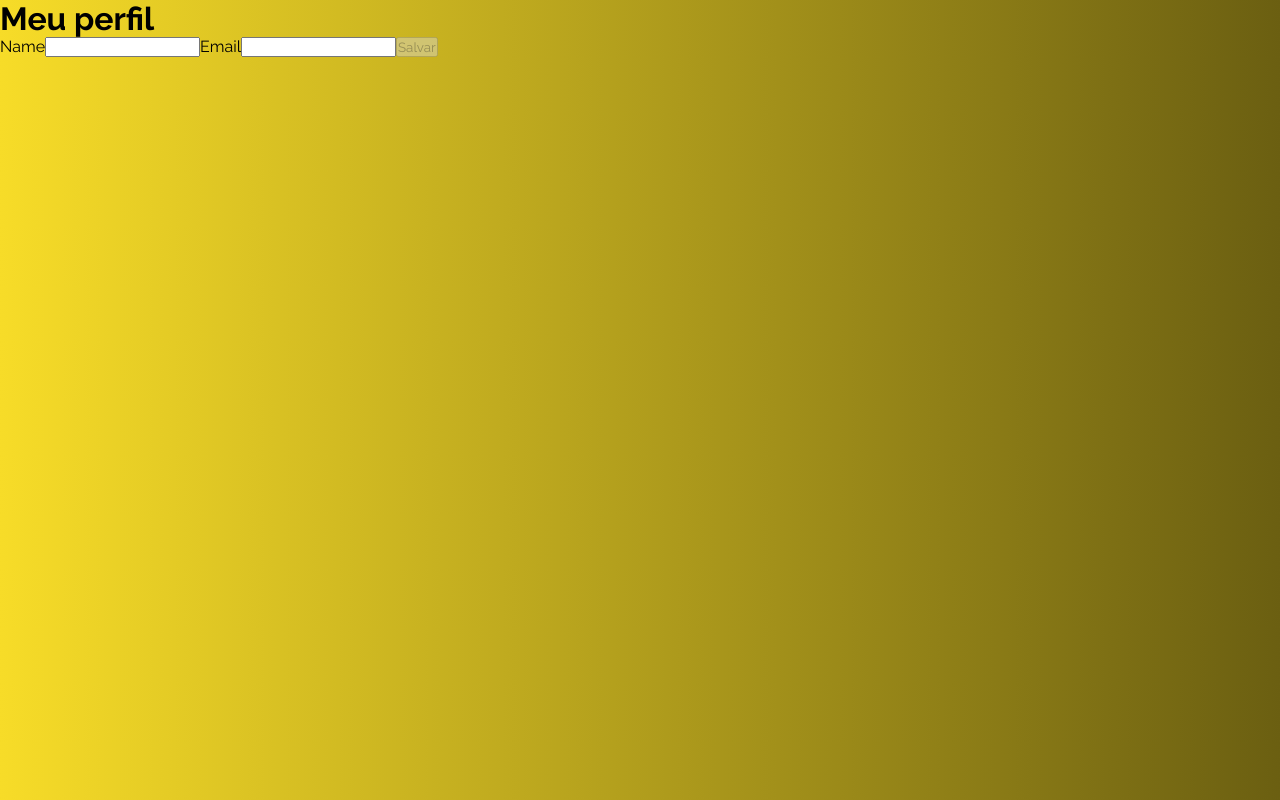
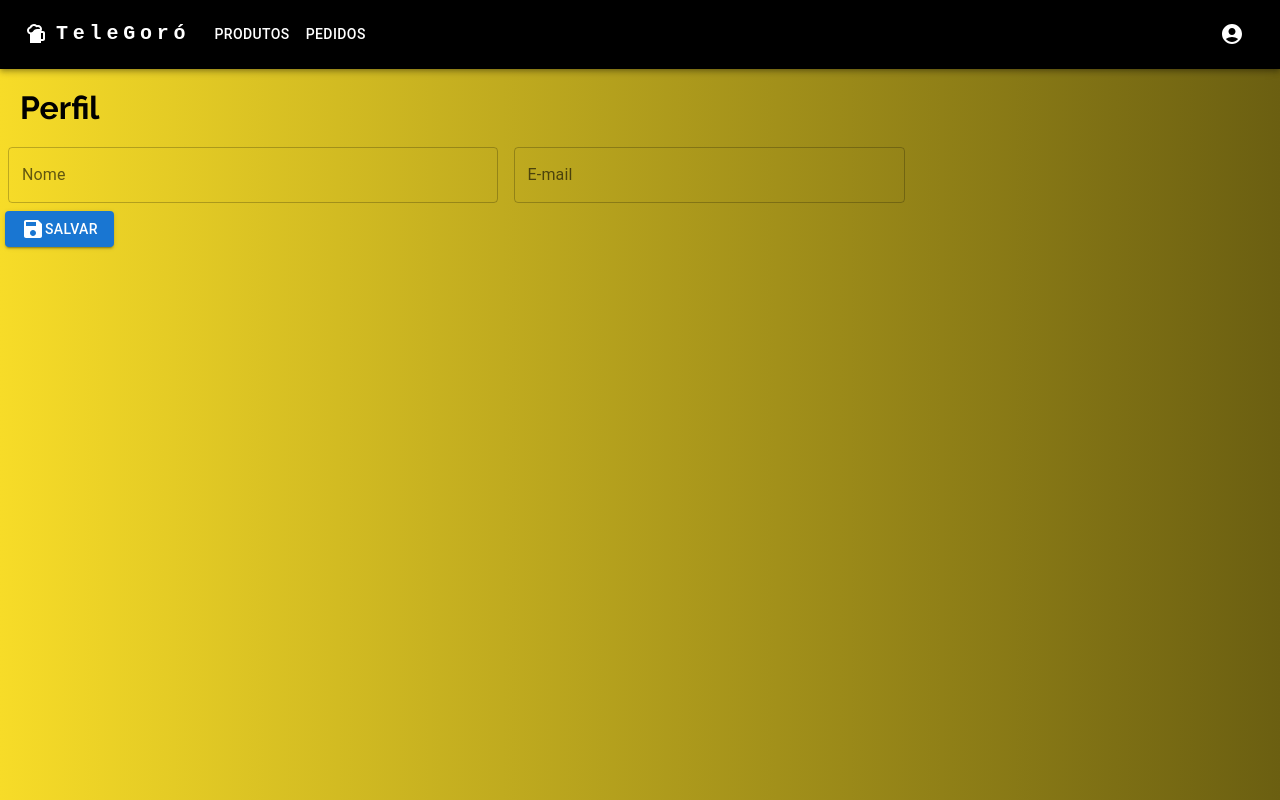
Before and after one commit to matheusbeaumord/pucbeer-web, a React (Vite) app: page /profile in a window 1280 px wide. Built offline with nearby package versions, Linux system fonts and the light colour scheme.

Commit message:
Subida-Profile

```diff
--- /dev/null
+++ b/src/components/Admin/AdminProfileForm.css
@@ -0,0 +1,12 @@
+h1 {
+    padding: 20px;
+}
+
+.div_geral {
+    margin-top: 70px;
+    position: fixed;
+}
+
+.btn_salvar {
+    margin-left: 5px;
+}
--- a/src/components/Admin/AdminProfileForm.jsx
+++ b/src/components/Admin/AdminProfileForm.jsx
@@ -1,27 +1,133 @@
 import { Link } from 'react-router-dom';
+// import * as React from 'react';
+import Box from '@mui/material/Box';
+import TextField from '@mui/material/TextField';
+// import Autocomplete from '@mui/material/Autocomplete';
+import SaveIcon from '@mui/icons-material/Save';
+import Stack from '@mui/material/Stack';
+import Button from '@mui/material/Button';
+import './AdminProfileForm.css'
 
 
 const AdminProfileForm = () => {
-  const name = JSON.parse(localStorage.getItem('name'));
-  const email = JSON.parse(localStorage.getItem('email'));
+  // const name = JSON.parse(localStorage.getItem('name'));
+  // const email = JSON.parse(localStorage.getItem('email'));
 
   if (!localStorage.getItem('token')) {
     return (<Link to="/login" />);
   }
 
   return (
-    <div>
-      <h1 data-testid="top-title">
-        Perfil
-      </h1>
-      <h1 data-testid="profile-name">
-        {`Nome: ${name}`}
-      </h1>
-      <h1 data-testid="profile-email">
-        {`Email: ${email}`}
-      </h1>
-    </div>
+  <Box
+    component="form"
+    noValidate
+    autoComplete="off"
+    sx={{ display: 'flex', flexWrap: 'wrap' }}
+  >
+  <h1 data-testid="top-title">
+    Perfil
+  </h1>
+    <div className='div_geral'>
+      <TextField
+        className='lbl_nome'
+        id="outlined"
+        label="Nome"
+        sx={{ m: 1, width: '50ch' }}
+      />
+      <TextField
+        className='lbl_email'
+        id="outlined"
+        label="E-mail"
+        sx={{ m: 1, width: '40ch' }}
+      />
+      {/* <TextField
+        className='lbl_password'
+        id="outlined-password-input"
+        label="Password"
+        type="password"
+        autoComplete="current-password"
+        sx={{ m: 1, width: '25ch' }}
+      />
+      <TextField
+        className='lbl_end'
+        id="outlined"
+        label="Endereço"
+        sx={{ m: 1, width: '60ch' }}
+      />
+      <TextField
+        className='lbl_numero'
+        id="outlined-number"
+        label="Número"
+        type="number"
+        InputLabelProps={{
+          shrink: true,
+        }}
+        sx={{ m: 1, width: '15ch' }}
+      />
+      <TextField
+        className='lbl_cidade'
+        id="outlined"
+        label="Cidade"
+        sx={{ m: 1, width: '30ch' }}
+      />
+      <Autocomplete
+      className='lbl_estado'
+      disablePortal
+      id="combo-box-demo"
+      options={estados}
+      sx={{ m: 1, width: '40ch' }}
+      renderInput={(params) => <TextField {...params} label="Estado" />}
+    /> */}
+    <Stack spacing={1} direction="row" className='btn_salvar'>
+      <Button variant="contained">
+      <SaveIcon/>
+        Salvar
+      </Button>
+    </Stack>
+  </div>
+  </Box>
+    // <div>
+    //   <h1 data-testid="top-title">
+    //     Perfil
+    //   </h1>
+    //   <h1 data-testid="profile-name">
+    //     {`Nome: ${name}`}
+    //   </h1>
+    //   <h1 data-testid="profile-email">
+    //     {`Email: ${email}`}
+    //   </h1>
+    // </div>
   );
 };
 
+// const estados = [
+//   { label: 'Acre – AC' },
+//   { label: 'Alagoas – AL' },
+//   { label: 'Amapá – AP' },
+//   { label: 'Amazonas – AM' },
+//   { label: 'Bahia – BA' },
+//   { label: 'Ceará – CE' },
+//   { label: 'Distrito Federal – DF' },
+//   { label: 'Espírito Santo – ES' },
+//   { label: 'Goiás – GO' },
+//   { label: 'Maranhão – MA' },
+//   { label: 'Mato Grosso – MT' },
+//   { label: 'Mato Grosso do Sul – MS' },
+//   { label: 'Minas Gerais – MG' },
+//   { label: 'Pará – PA' },
+//   { label: 'Paraíba – PB' },
+//   { label: 'Paraná – PR' },
+//   { label: 'Pernambuco – PE' },
+//   { label: 'Piauí – PI' },
+//   { label: 'Rio de Janeiro – RJ' },
+//   { label: 'Rio Grande do Norte – RN' },
+//   { label: 'Rio Grande do Sul – RS' },
+//   { label: 'Rondônia – RO' },
+//   { label: 'Roraima – RR' },
+//   { label: 'Santa Catarina – SC' },
+//   { label: 'São Paulo – SP' },
+//   { label: 'Sergipe – SE' },
+//   { label: 'Tocantins – TO' },
+// ];
+
 export default AdminProfileForm;
--- /dev/null
+++ b/src/components/Client/ClientProfileForm.css
@@ -0,0 +1,12 @@
+h1 {
+    padding: 20px;
+}
+
+.div_geral {
+    margin-top: 70px;
+    position: fixed;
+}
+
+.btn_salvar {
+    margin-left: 5px;
+}
--- a/src/components/Client/ClientProfileForm.jsx
+++ b/src/components/Client/ClientProfileForm.jsx
@@ -1,72 +1,176 @@
-import { useState } from 'react';
-import { updateUserName } from '../../services/Api/user';
+// import { useState } from 'react';
+// import { updateUserName } from '../../services/Api/user';
+import Box from '@mui/material/Box';
+import TextField from '@mui/material/TextField';
+// import Autocomplete from '@mui/material/Autocomplete';
+import SaveIcon from '@mui/icons-material/Save';
+import Stack from '@mui/material/Stack';
+import Button from '@mui/material/Button';
 
 const ClientProfileForm = () => {
-  const email = JSON.parse(localStorage.getItem('email'));
-  const name = JSON.parse(localStorage.getItem('name'));
-  const token = JSON.parse(localStorage.getItem('token'));
-  const [newName, setNewName] = useState('');
-  const [showSuccess, setShowSuccess] = useState(false);
+  // const email = JSON.parse(localStorage.getItem('email'));
+  // const name = JSON.parse(localStorage.getItem('name'));
+  // const token = JSON.parse(localStorage.getItem('token'));
+  // const [newName, setNewName] = useState('');
+  // const [showSuccess, setShowSuccess] = useState(false);
 
-  const validatename = () => {
-    const nameLength = 12;
-    const regexNameValidation = /^[a-z ,.'-]+$/i;
-    return (
-      newName.length >= nameLength
-      && name !== newName
-      && regexNameValidation.test(newName)
-    );
-  };
+  // const validatename = () => {
+  //   const nameLength = 12;
+  //   const regexNameValidation = /^[a-z ,.'-]+$/i;
+  //   return (
+  //     newName.length >= nameLength
+  //     && name !== newName
+  //     && regexNameValidation.test(newName)
+  //   );
+  // };
 
-  const saveNewName = async (e) => {
-    e.preventDefault();
-    await updateUserName(newName, token);
-    localStorage.setItem('name', JSON.stringify(newName, token));
-    setShowSuccess(true);
-  };
+  // const saveNewName = async (e) => {
+  //   e.preventDefault();
+  //   await updateUserName(newName, token);
+  //   localStorage.setItem('name', JSON.stringify(newName, token));
+  //   setShowSuccess(true);
+  // };
 
   return (
-    <div>
-      <h1 data-testid="top-title">
-        Meu perfil
-      </h1>
-      <form>
-        <label
-          htmlFor="name"
-        >
-          Name
-          <input
-            data-testid="profile-name-input"
-            type="text"
-            id="name"
-            placeholder={ name }
-            onChange={ ({ target: { value } }) => setNewName(value) }
-          />
-        </label>
-        <label
-          htmlFor="email"
-        >
-          Email
-          <input
-            readOnly
-            data-testid="profile-email-input"
-            type="email"
-            id="email"
-            value={ email }
-          />
-        </label>
-        <button
-          data-testid="profile-save-btn"
-          type="submit"
-          disabled={ !validatename() }
-          onClick={ (e) => saveNewName(e) }
-        >
-          Salvar
-        </button>
-        {showSuccess && <p>Atualização concluída com sucesso.</p>}
-      </form>
-    </div>
+    <Box
+    component="form"
+    noValidate
+    autoComplete="off"
+    sx={{ display: 'flex', flexWrap: 'wrap' }}
+  >
+  <h1 data-testid="top-title">
+    Perfil
+  </h1>
+    <div className='div_geral'>
+      <TextField
+        className='lbl_nome'
+        id="outlined"
+        label="Nome"
+        sx={{ m: 1, width: '50ch' }}
+      />
+      <TextField
+        className='lbl_email'
+        id="outlined"
+        label="E-mail"
+        sx={{ m: 1, width: '40ch' }}
+      />
+      {/* <TextField
+        className='lbl_password'
+        id="outlined-password-input"
+        label="Password"
+        type="password"
+        autoComplete="current-password"
+        sx={{ m: 1, width: '25ch' }}
+      />
+      <TextField
+        className='lbl_end'
+        id="outlined"
+        label="Endereço"
+        sx={{ m: 1, width: '60ch' }}
+      />
+      <TextField
+        className='lbl_numero'
+        id="outlined-number"
+        label="Número"
+        type="number"
+        InputLabelProps={{
+          shrink: true,
+        }}
+        sx={{ m: 1, width: '15ch' }}
+      />
+      <TextField
+        className='lbl_cidade'
+        id="outlined"
+        label="Cidade"
+        sx={{ m: 1, width: '30ch' }}
+      />
+      <Autocomplete
+      className='lbl_estado'
+      disablePortal
+      id="combo-box-demo"
+      options={estados}
+      sx={{ m: 1, width: '40ch' }}
+      renderInput={(params) => <TextField {...params} label="Estado" />}
+    /> */}
+    <Stack spacing={1} direction="row" className='btn_salvar'>
+      <Button variant="contained">
+      <SaveIcon/>
+        Salvar
+      </Button>
+    </Stack>
+  </div>
+  </Box>
+    // <div>
+    //   <h1 data-testid="top-title">
+    //     Meu perfil
+    //   </h1>
+    //   <form>
+    //     <label
+    //       htmlFor="name"
+    //     >
+    //       Name
+    //       <input
+    //         data-testid="profile-name-input"
+    //         type="text"
+    //         id="name"
+    //         placeholder={ name }
+    //         onChange={ ({ target: { value } }) => setNewName(value) }
+    //       />
+    //     </label>
+    //     <label
+    //       htmlFor="email"
+    //     >
+    //       Email
+    //       <input
+    //         readOnly
+    //         data-testid="profile-email-input"
+    //         type="email"
+    //         id="email"
+    //         value={ email }
+    //       />
+    //     </label>
+    //     <button
+    //       data-testid="profile-save-btn"
+    //       type="submit"
+    //       disabled={ !validatename() }
+    //       onClick={ (e) => saveNewName(e) }
+    //     >
+    //       Salvar
+    //     </button>
+    //     {showSuccess && <p>Atualização concluída com sucesso.</p>}
+    //   </form>
+    // </div>
   );
 };
 
+// const estados = [
+//   { label: 'Acre – AC' },
+//   { label: 'Alagoas – AL' },
+//   { label: 'Amapá – AP' },
+//   { label: 'Amazonas – AM' },
+//   { label: 'Bahia – BA' },
+//   { label: 'Ceará – CE' },
+//   { label: 'Distrito Federal – DF' },
+//   { label: 'Espírito Santo – ES' },
+//   { label: 'Goiás – GO' },
+//   { label: 'Maranhão – MA' },
+//   { label: 'Mato Grosso – MT' },
+//   { label: 'Mato Grosso do Sul – MS' },
+//   { label: 'Minas Gerais – MG' },
+//   { label: 'Pará – PA' },
+//   { label: 'Paraíba – PB' },
+//   { label: 'Paraná – PR' },
+//   { label: 'Pernambuco – PE' },
+//   { label: 'Piauí – PI' },
+//   { label: 'Rio de Janeiro – RJ' },
+//   { label: 'Rio Grande do Norte – RN' },
+//   { label: 'Rio Grande do Sul – RS' },
+//   { label: 'Rondônia – RO' },
+//   { label: 'Roraima – RR' },
+//   { label: 'Santa Catarina – SC' },
+//   { label: 'São Paulo – SP' },
+//   { label: 'Sergipe – SE' },
+//   { label: 'Tocantins – TO' },
+// ];
+
 export default ClientProfileForm;
--- a/src/components/Header/Header.jsx
+++ b/src/components/Header/Header.jsx
@@ -50,7 +50,6 @@ const Header = () => {
             variant="h6"
             noWrap
             component="a"
-            href="/"
             sx={{
               mr: 2,
               display: { xs: 'none', md: 'flex' },
@@ -106,7 +105,6 @@ const Header = () => {
             variant="h5"
             noWrap
             component="a"
-            href=""
             sx={{
               mr: 2,
               display: { xs: 'flex', md: 'none' },
--- a/src/components/Header/HeaderAdmin.jsx
+++ b/src/components/Header/HeaderAdmin.jsx
@@ -52,7 +52,6 @@ const Header = () => {
           variant="h6"
           noWrap
           component="a"
-          href="/"
           sx={{
             mr: 2,
             display: { xs: 'none', md: 'flex' },
@@ -108,7 +107,6 @@ const Header = () => {
           variant="h5"
           noWrap
           component="a"
-          href=""
           sx={{
             mr: 2,
             display: { xs: 'flex', md: 'none' },
--- a/src/pages/Client/Profile.jsx
+++ b/src/pages/Client/Profile.jsx
@@ -1,8 +1,10 @@
 import ClientProfileForm from '../../components/Client/ClientProfileForm';
+import Header from '../../components/Header/Header';
 
 function ClientProfile() {
   return (
     <div>
+      <Header />
       <ClientProfileForm />
     </div>
   );
```
